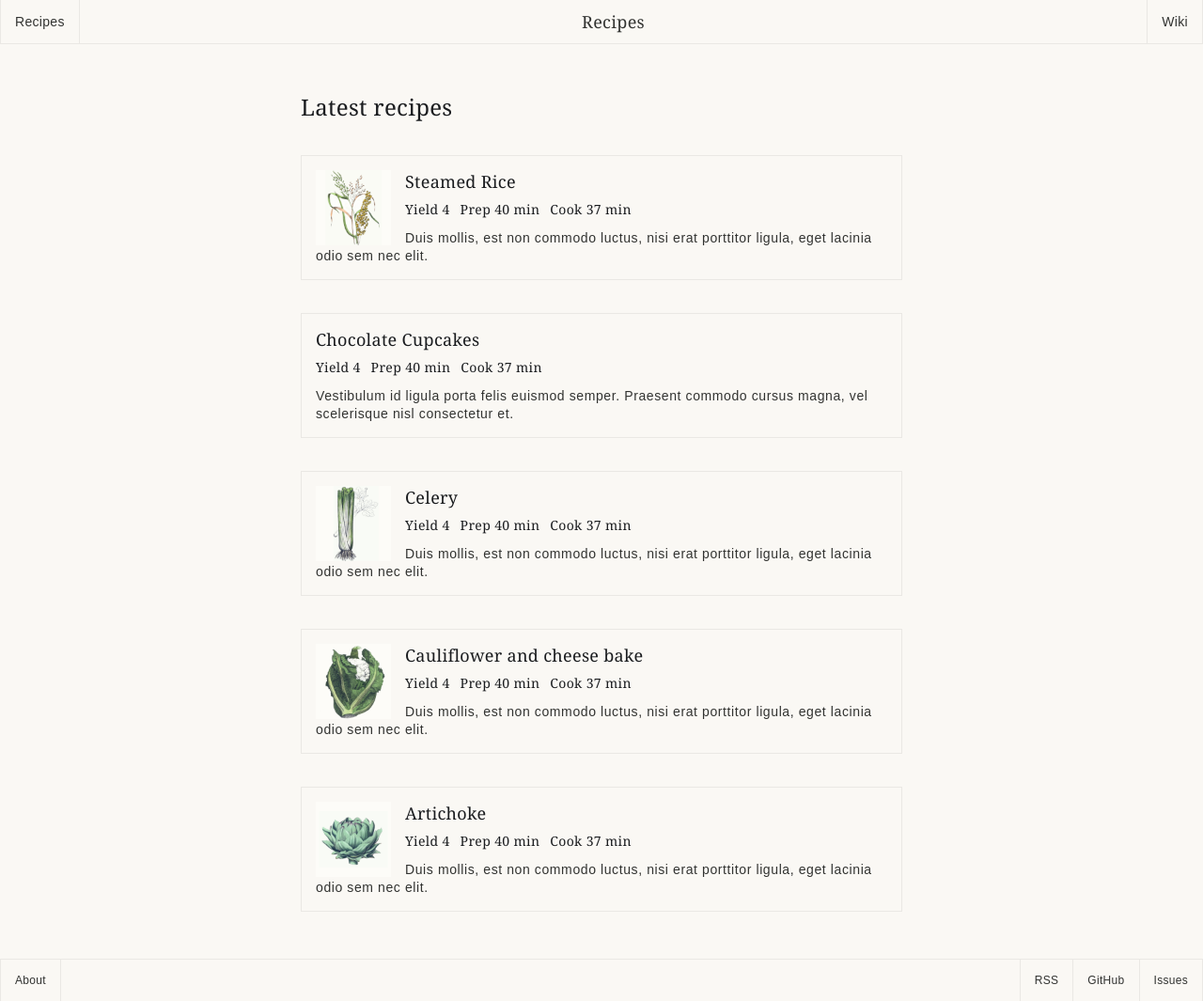
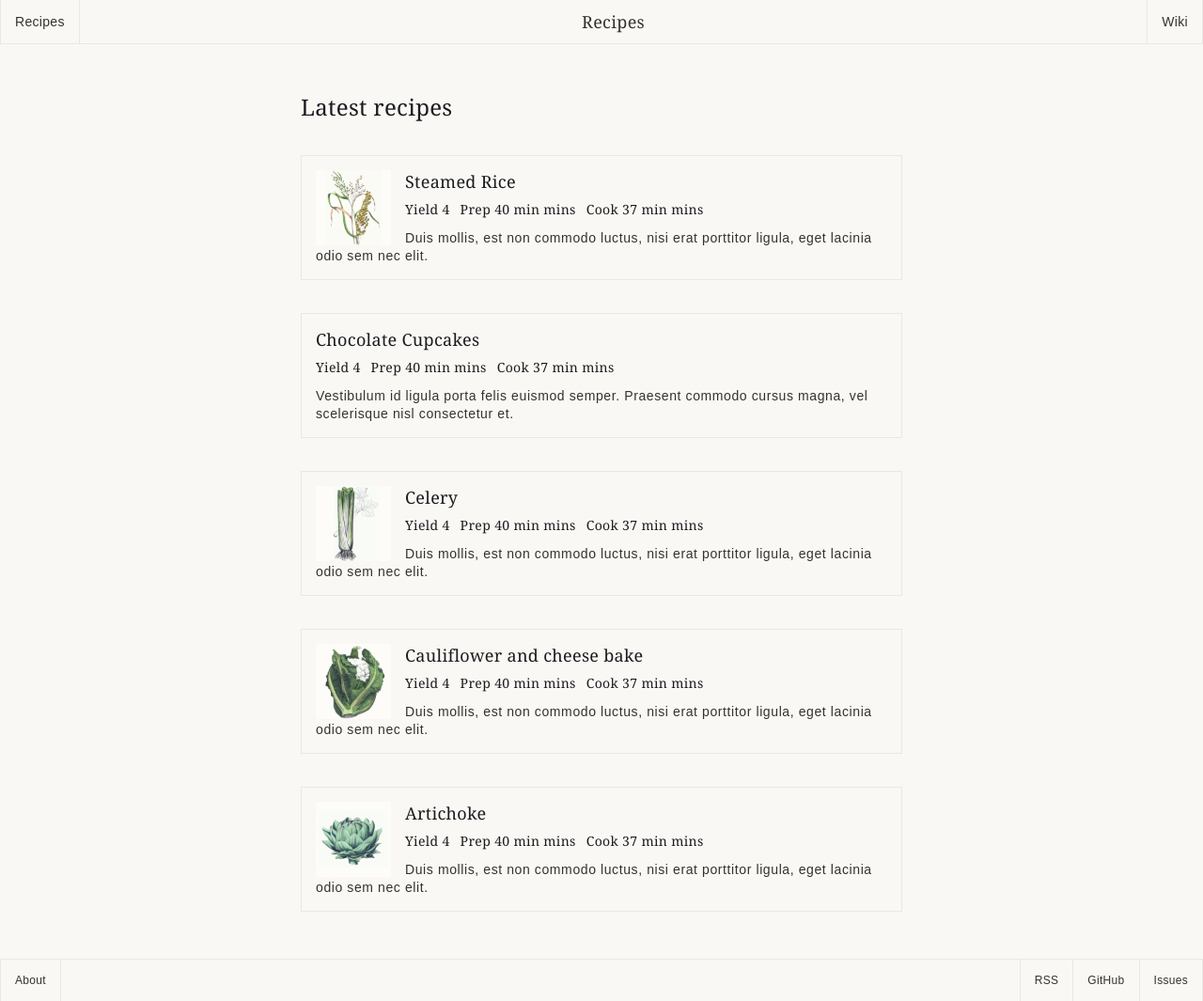
Before and after one commit to scottdejonge/recipes, a Jekyll site: the page built from index.html, in a window 1280 px wide. Shown: the whole page at 94% size. Built offline with Jekyll 4.4.1, drawn with Linux system fonts in a browser that asks for light colours.

Commit message:
Updated tile to add in mins

```diff
--- a/_includes/tile.html
+++ b/_includes/tile.html
@@ -11,11 +11,11 @@
       {% endif %}
       {% if post.prep_time %}
         <dt>Prep</dt>
-        <dd>{{ post.prep_time }}</dd>
+        <dd>{{ post.prep_time }} mins</dd>
       {% endif %}
       {% if post.cook_time %}
         <dt>Cook</dt>
-        <dd>{{ post.cook_time }}</dd>
+        <dd>{{ post.cook_time }} mins</dd>
       {% endif %}
     </dl>
   {% endif %}
```
